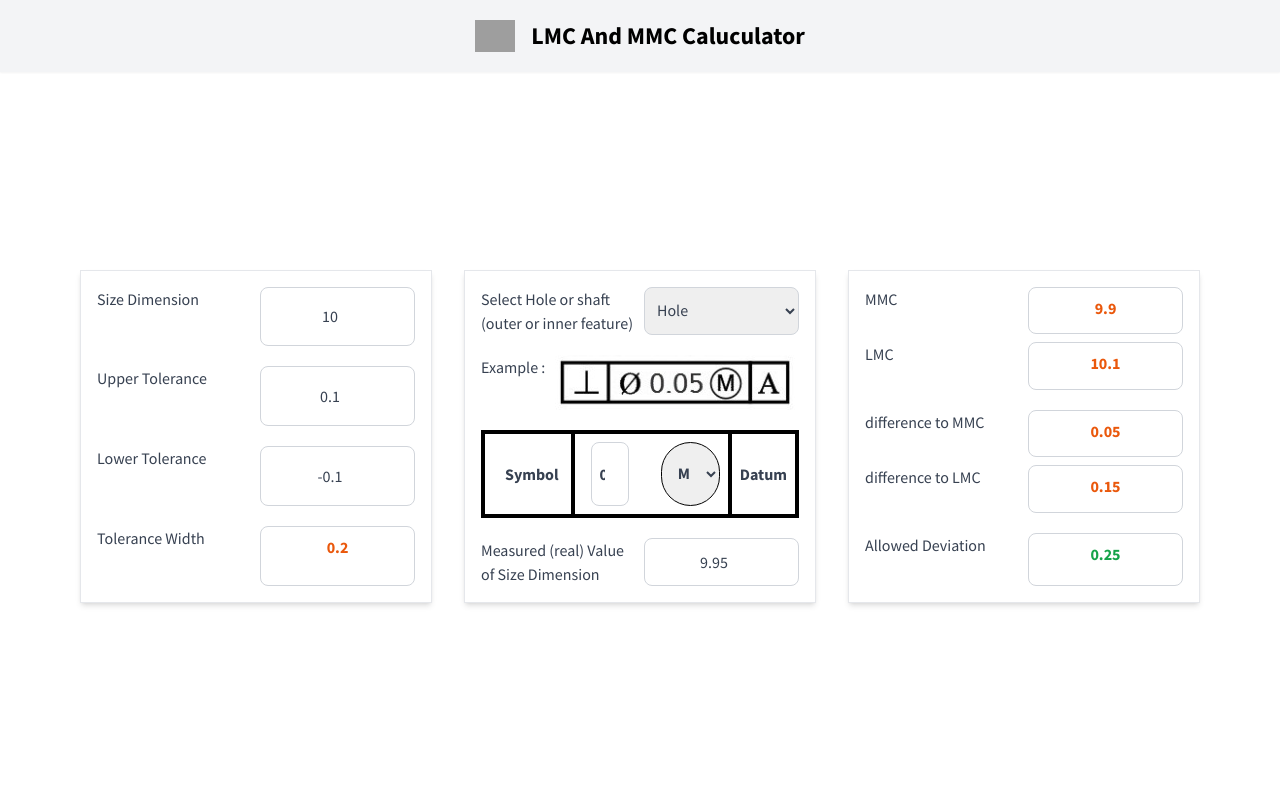
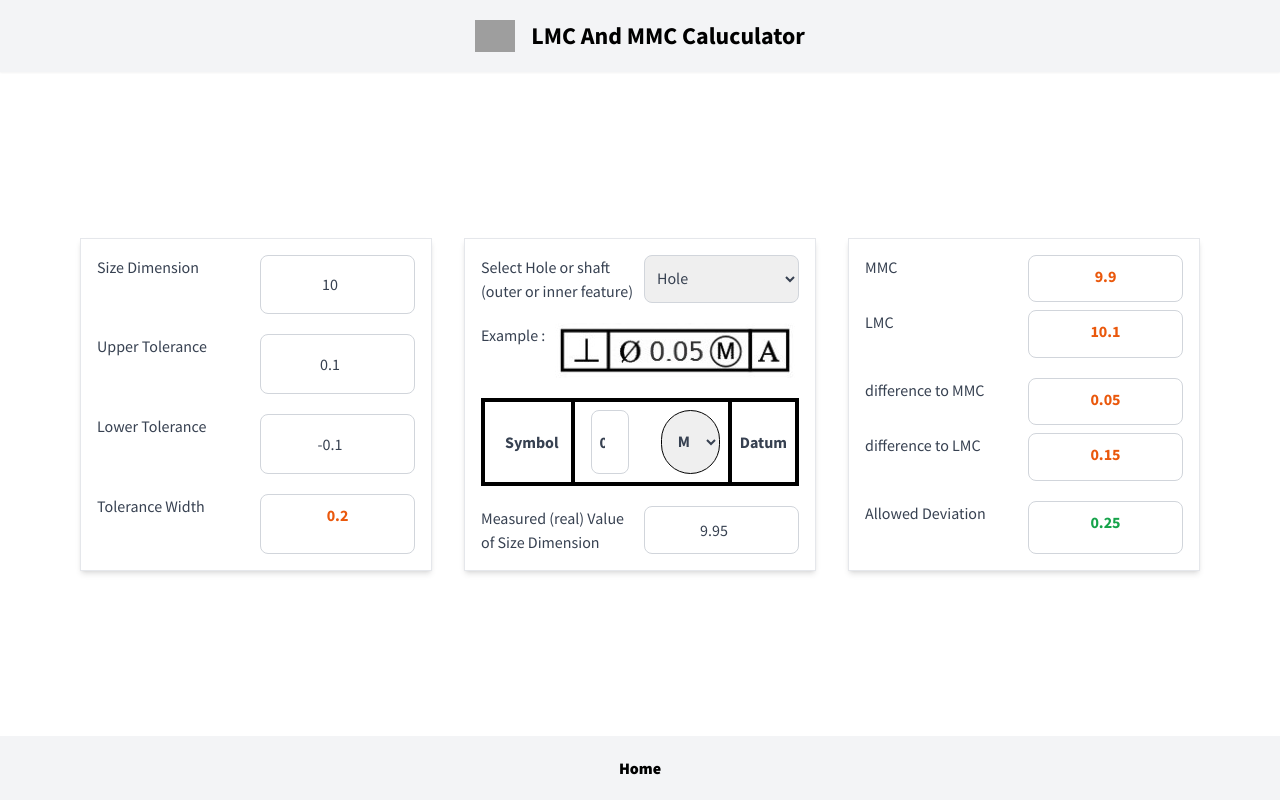
Before and after one commit to moharamfatema/lmc-and-mmc-calculator, a React (Create React App) app: page / in a window 1280 px wide. Built offline with nearby package versions, Linux system fonts and the light colour scheme; grey boxes are pictures that could not be loaded.

Commit message:
+ footer

```diff
--- a/package.json
+++ b/package.json
@@ -1,6 +1,6 @@
 {
   "name": "lmc-mmc",
-  "homepage": "https://www.excedify.com/pages/lmc-and-mmc-calculator",
+  "homepage": "https://www.moharamfatema.github.io/lmc-mmc-calc",
   "author": {
     "name": "Excedify",
     "url": "https://www.excedify.com/"
--- a/src/App.tsx
+++ b/src/App.tsx
@@ -23,6 +23,15 @@ function App() {
                 </a>
             </nav>
             <Main />
+            <footer className='footer bg-gray-100 flex p-5 font-black shadow-sm  text-black'>
+                <a
+                    href='https://www.excedify.com'
+                    target='blank'
+                    className='m-auto'
+                >
+					Home
+                </a>
+            </footer>
         </div>
     )
 }
```
